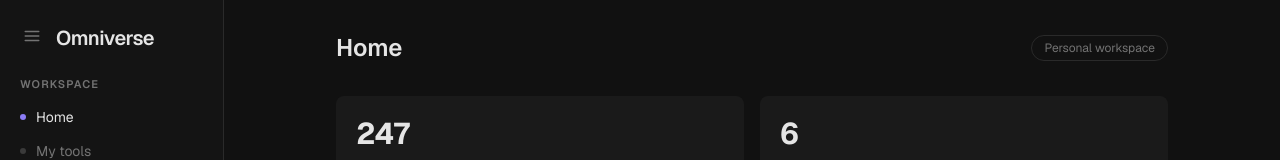
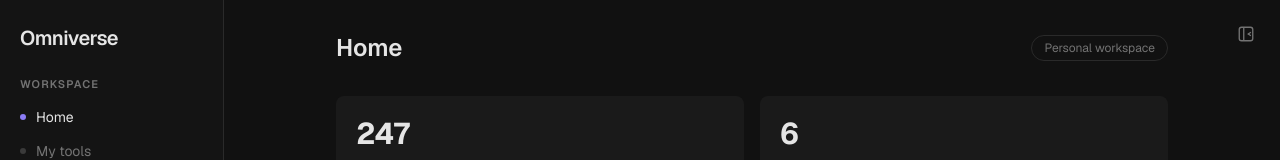
Before and after one commit to RitikPadhy/Omniverse, a Next.js app: page / in a window 1280 px wide. Shown: the top 160 px of the page. Built offline with nearby package versions, Linux system fonts and the light colour scheme.

Commit message:
change in toggle button

```diff
--- a/src/components/sidebar.tsx
+++ b/src/components/sidebar.tsx
@@ -28,7 +28,7 @@
     <>
       <button
         onClick={onToggle}
-        className="fixed top-5 left-4 z-40 flex h-8 w-8 items-center justify-center rounded-md text-muted hover:text-foreground hover:bg-card transition-colors"
+        className="fixed top-4 right-4 z-40 flex h-9 w-9 items-center justify-center rounded-lg text-muted hover:text-foreground hover:bg-card/80 transition-colors"
         aria-label={open ? "Close sidebar" : "Open sidebar"}
       >
         <svg
@@ -37,21 +37,20 @@
           viewBox="0 0 24 24"
           fill="none"
           stroke="currentColor"
-          strokeWidth="2"
-          strokeLinecap="round"
-          strokeLinejoin="round"
+          strokeWidth="1.8"
         >
-          {open ? (
+          <rect x="3" y="3" width="18" height="18" rx="3" strokeLinejoin="round" />
+          <line x1="9" y1="3" x2="9" y2="21" />
+          {!open && (
             <>
-              <line x1="3" y1="6" x2="21" y2="6" />
-              <line x1="3" y1="12" x2="21" y2="12" />
-              <line x1="3" y1="18" x2="21" y2="18" />
+              <line x1="15" y1="10" x2="18" y2="12" strokeLinecap="round" />
+              <line x1="15" y1="14" x2="18" y2="12" strokeLinecap="round" />
             </>
-          ) : (
+          )}
+          {open && (
             <>
-              <line x1="3" y1="6" x2="21" y2="6" />
-              <line x1="3" y1="12" x2="21" y2="12" />
-              <line x1="3" y1="18" x2="21" y2="18" />
+              <line x1="18" y1="10" x2="15" y2="12" strokeLinecap="round" />
+              <line x1="18" y1="14" x2="15" y2="12" strokeLinecap="round" />
             </>
           )}
         </svg>
@@ -62,7 +61,7 @@
           open ? "translate-x-0" : "-translate-x-full"
         }`}
       >
-      <div className="px-5 py-6 pl-14">
+      <div className="px-5 py-6">
         <h1 className="text-xl font-semibold tracking-tight text-foreground">
           Omniverse
         </h1>
```
